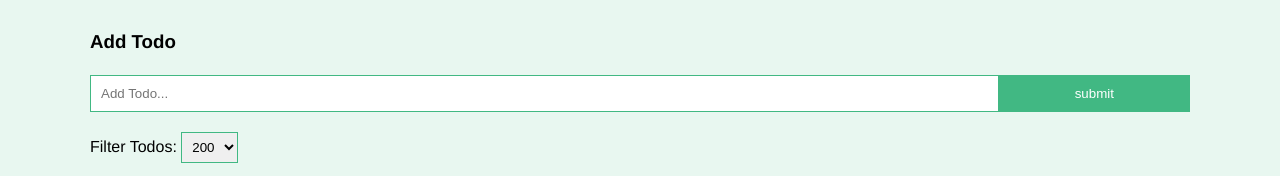
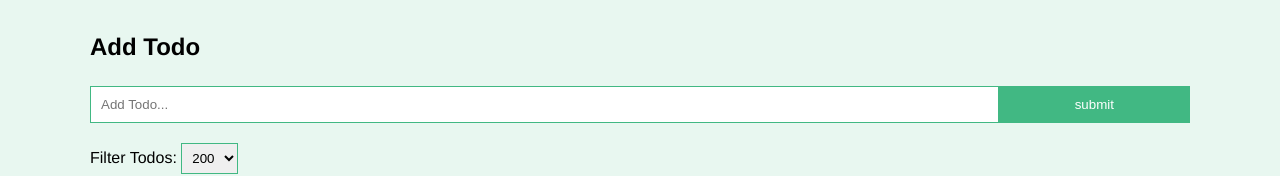
Before and after one commit to scottgall/vuex-todos, a Vue app: page / in a window 1280 px wide. Shown: the top 176 px of the page. Built offline with nearby package versions, Linux system fonts and the light colour scheme; no server answers.

Commit message:
changed h3 to h2

```diff
--- a/src/components/AddTodo.vue
+++ b/src/components/AddTodo.vue
@@ -1,6 +1,6 @@
 <template>
   <div>
-    <h3>Add Todo</h3>
+    <h2>Add Todo</h2>
     <div class="add">
       <form @submit="onSubmit">
         <input type="text" v-model="title" placeholder="Add Todo...">
```
